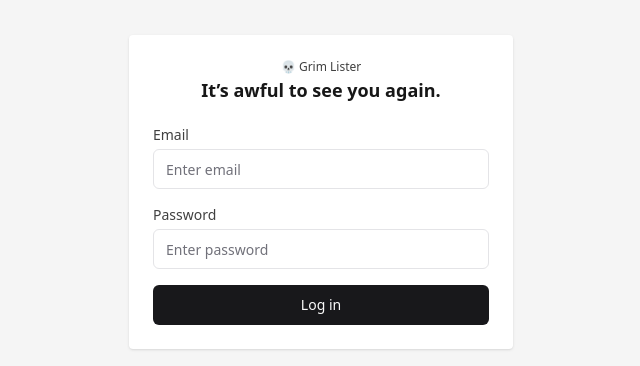
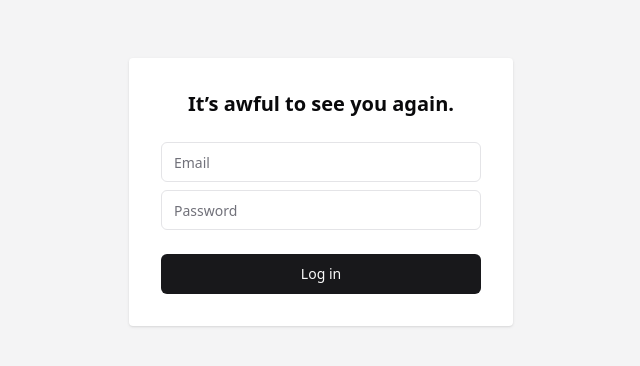
Before and after one commit to TylerJPEG/lister, a Next.js app: page /login in a window 1280 px wide. Shown: the part 208-574 px from the top of the page, without its empty margins (319-959 px from the left). Built offline with nearby package versions, Linux system fonts and the light colour scheme.

Commit message:
Add login page UI and alert component

```diff
--- /dev/null
+++ b/app/components/ui/alert.tsx
@@ -0,0 +1,59 @@
+import * as React from "react"
+import { cva, type VariantProps } from "class-variance-authority"
+
+import { cn } from "@/lib/utils"
+
+const alertVariants = cva(
+  "relative w-full rounded-lg border p-4 [&>svg~*]:pl-7 [&>svg+div]:translate-y-[-3px] [&>svg]:absolute [&>svg]:left-4 [&>svg]:top-4 [&>svg]:text-foreground",
+  {
+    variants: {
+      variant: {
+        default: "bg-background text-foreground",
+        destructive:
+          "border-destructive/50 text-destructive dark:border-destructive [&>svg]:text-destructive",
+      },
+    },
+    defaultVariants: {
+      variant: "default",
+    },
+  }
+)
+
+const Alert = React.forwardRef<
+  HTMLDivElement,
+  React.HTMLAttributes<HTMLDivElement> & VariantProps<typeof alertVariants>
+>(({ className, variant, ...props }, ref) => (
+  <div
+    ref={ref}
+    role="alert"
+    className={cn(alertVariants({ variant }), className)}
+    {...props}
+  />
+))
+Alert.displayName = "Alert"
+
+const AlertTitle = React.forwardRef<
+  HTMLParagraphElement,
+  React.HTMLAttributes<HTMLHeadingElement>
+>(({ className, ...props }, ref) => (
+  <h5
+    ref={ref}
+    className={cn("mb-1 font-medium leading-none tracking-tight", className)}
+    {...props}
+  />
+))
+AlertTitle.displayName = "AlertTitle"
+
+const AlertDescription = React.forwardRef<
+  HTMLParagraphElement,
+  React.HTMLAttributes<HTMLParagraphElement>
+>(({ className, ...props }, ref) => (
+  <div
+    ref={ref}
+    className={cn("text-sm [&_p]:leading-relaxed", className)}
+    {...props}
+  />
+))
+AlertDescription.displayName = "AlertDescription"
+
+export { Alert, AlertTitle, AlertDescription }
--- a/app/login/page.tsx
+++ b/app/login/page.tsx
@@ -1,81 +1,89 @@
 'use client'
 
 import { useState } from 'react'
-import { useRouter } from 'next/navigation'
 import { Input } from '@/components/ui/input'
 import { Button } from '@/components/ui/button'
+import { Alert, AlertDescription, AlertTitle } from '@/components/ui/alert'
+import { useRouter } from 'next/navigation'
 
 export default function LoginPage() {
+  const router = useRouter()
+
   const [email, setEmail] = useState('')
   const [password, setPassword] = useState('')
   const [error, setError] = useState('')
-  const router = useRouter()
+  const [touched, setTouched] = useState({ email: false, password: false })
 
   const handleSubmit = async (e: React.FormEvent) => {
     e.preventDefault()
 
     if (!email || !password) {
-      setError('Fields can’t be blank')
+      setTouched({ email: true, password: true })
+      setError("Field can't be blank")
       return
     }
 
+    const emailRegex = /^[^\s@]+@[^\s@]+\.[^\s@]+$/
+    if (!emailRegex.test(email)) {
+      setTouched({ ...touched, email: true })
+      setError('Invalid email address')
+      return
+    }
+
+    try {
       const res = await fetch('/api/login', {
         method: 'POST',
         body: JSON.stringify({ email, password }),
       })
 
-    const data = await res.json()
-
-    if (data.success) {
+      if (res.ok) {
         router.push('/')
       } else {
-      setError(data.error)
+        const result = await res.json()
+        setError(result.message || 'Invalid login')
+        setTouched({ email: true, password: true })
+      }
+    } catch (err) {
+      setError('Something went wrong.')
     }
   }
 
   return (
-    <div className="min-h-screen flex items-center justify-center bg-neutral-100 px-4">
-      <div className="w-full max-w-sm bg-white p-6 shadow rounded">
-        <div className="text-center mb-6">
-          <p className="text-xs font-medium text-neutral-700 mb-1">💀 Grim Lister</p>
-          <h1 className="text-lg font-semibold text-neutral-900 leading-tight">It’s awful to see you again.</h1>
-        </div>
+    <main className="flex items-center justify-center min-h-screen bg-muted">
+      <form
+        onSubmit={handleSubmit}
+        className="w-full max-w-sm space-y-6 bg-white p-8 rounded shadow"
+      >
+        <h1 className="text-xl font-semibold text-center">It’s awful to see you again.</h1>
 
-        <form onSubmit={handleSubmit} className="space-y-4">
-          <div>
-            <label htmlFor="email" className="text-sm text-neutral-700 block mb-1">Email</label>
+        {error && (
+          <Alert variant="destructive">
+            <AlertTitle>Error</AlertTitle>
+            <AlertDescription>{error}</AlertDescription>
+          </Alert>
+        )}
+
+        <div className="space-y-2">
           <Input
-              id="email"
             type="email"
+            placeholder="Email"
             value={email}
-              onChange={e => setEmail(e.target.value)}
-              className={error && !email ? 'border-red-500' : ''}
-              placeholder="Enter email"
+            onChange={(e) => setEmail(e.target.value)}
+            className={touched.email && !email ? 'border-destructive' : ''}
+          />
+          <Input
+            type="password"
+            placeholder="Password"
+            value={password}
+            onChange={(e) => setPassword(e.target.value)}
+            className={touched.password && !password ? 'border-destructive' : ''}
           />
         </div>
 
-          <div>
-            <label htmlFor="password" className="text-sm text-neutral-700 block mb-1">Password</label>
-            <Input
-              id="password"
-              type="password"
-              value={password}
-              onChange={e => setPassword(e.target.value)}
-              className={error && !password ? 'border-red-500' : ''}
-              placeholder="Enter password"
-            />
-          </div>
-
-          {error && (
-            <div className="bg-red-50 border border-red-400 text-red-700 text-sm p-3 rounded">
-              <p className="font-medium">Please check the marked fields</p>
-              <p className="text-xs">{error}</p>
-            </div>
-          )}
-
-          <Button type="submit" className="w-full mt-2">Log in</Button>
+        <Button type="submit" className="w-full">
+          Log in
+        </Button>
       </form>
-      </div>
-    </div>
+    </main>
   )
 }
```
Lines whose indentation alone changed are shown as unchanged.
